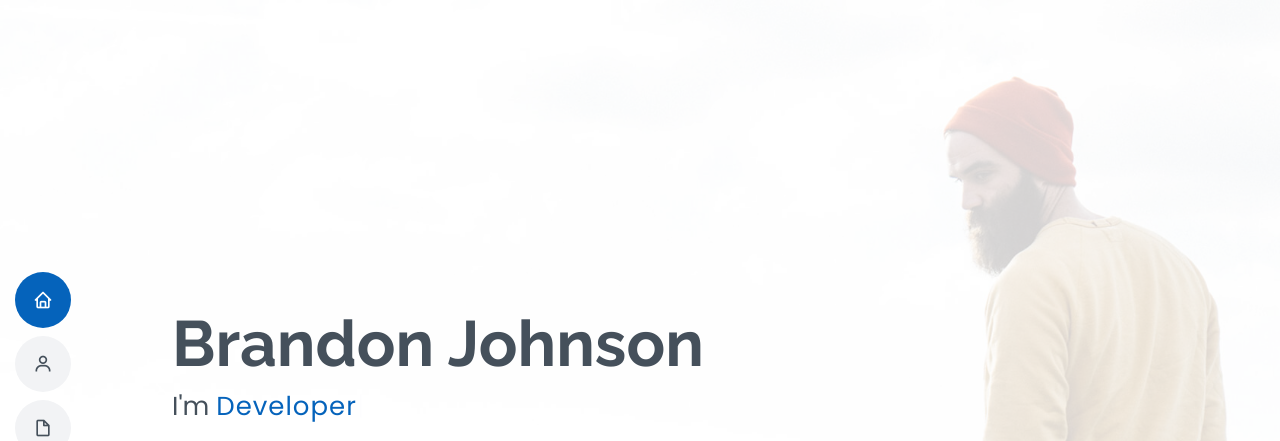
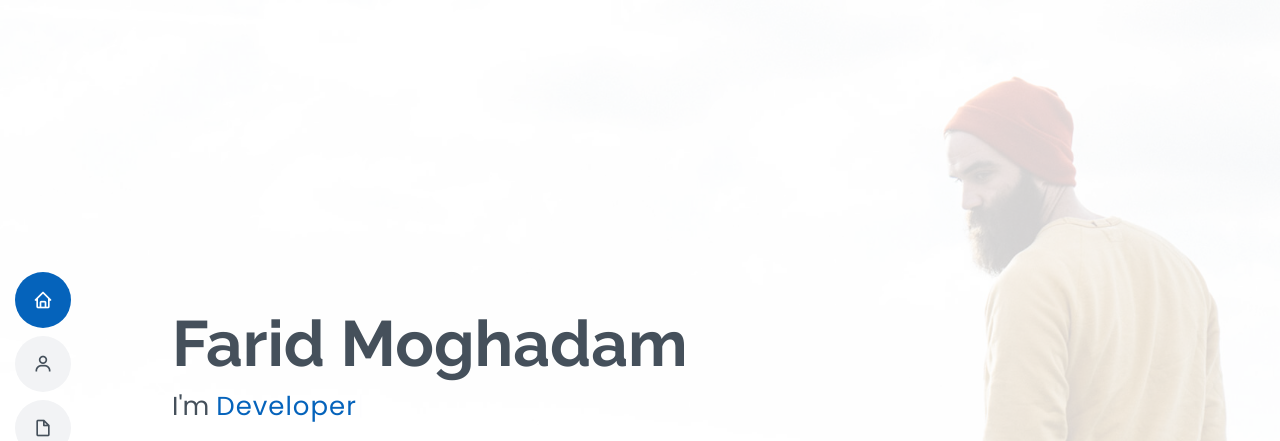
Before and after one commit to FaridMgh/faridmgh.github.io, a plain HTML site: page index.html in a window 1280 px wide. Shown: the top 441 px of the page. Drawn offline with nearby package versions, Linux system fonts and the light colour scheme.

Commit message:
name changed

```diff
--- a/index.html
+++ b/index.html
@@ -58,7 +58,7 @@
   <!-- ======= Hero Section ======= -->
   <section id="hero" class="d-flex flex-column justify-content-center">
     <div class="container" data-aos="zoom-in" data-aos-delay="100">
-      <h1>Brandon Johnson</h1>
+      <h1>Farid Moghadam</h1>
       <p>I'm <span class="typed" data-typed-items="Designer, Developer, Freelancer, Photographer"></span></p>
       <div class="social-links">
         <a href="#" class="twitter"><i class="bx bxl-twitter"></i></a>
```
